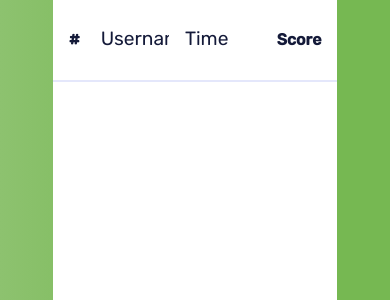
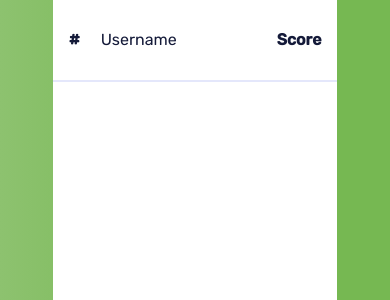
Before and after one commit to darshan9405/Interactive-Puzzle, a Django app: page /leaderboard/ in a window 390 px wide. Shown: the part 217-517 px from the top of the page. Run offline with Django 4.2, Linux system fonts and the light colour scheme; data that the repository does not hold is empty; some libraries are stand-ins or nearby versions.

Commit message:
style changes

```diff
--- a/interactivepuzzle/static/css/header.css
+++ b/interactivepuzzle/static/css/header.css
@@ -153,7 +153,7 @@ td {
 
 .number {
   width: 1rem;
-  font-size: 2.2rem;
+  font-size: 1.4rem;
   font-weight: bold;
   text-align: left;
 }
--- a/interactivepuzzle/templates/leaderboard.html
+++ b/interactivepuzzle/templates/leaderboard.html
@@ -1,5 +1,17 @@
 {% extends "header.html" %} {% block content %} {% load crispy_forms_tags %}
 <!--Login-->
+<style>
+  @media (max-width: 740px) {
+    .time {
+      display: none;
+    }
+
+    .name {
+      text-align: left;
+      font-size: 1rem;
+    }
+  }
+</style>
 <div class="leaderboard-container">
   <main>
     <div id="header">
@@ -10,7 +22,7 @@
         <tr>
           <td class="number">#</td>
           <td class="name">Username</td>
-          <td class="name">Time</td>
+          <td class="name time">Time</td>
           <td class="points">
             Score
             {% if forloop.counter == 1 %}
@@ -24,7 +36,7 @@
         <tr>
           <td class="number">{{forloop.counter}}</td>
           <td class="name">{{sublist.0}}</td>
-          <td class="name">{{sublist.2}}</td>
+          <td class="name time">{{sublist.2}}</td>
           <td class="points">
             {{sublist.1}}
             {% if forloop.counter == 1 %}
```
